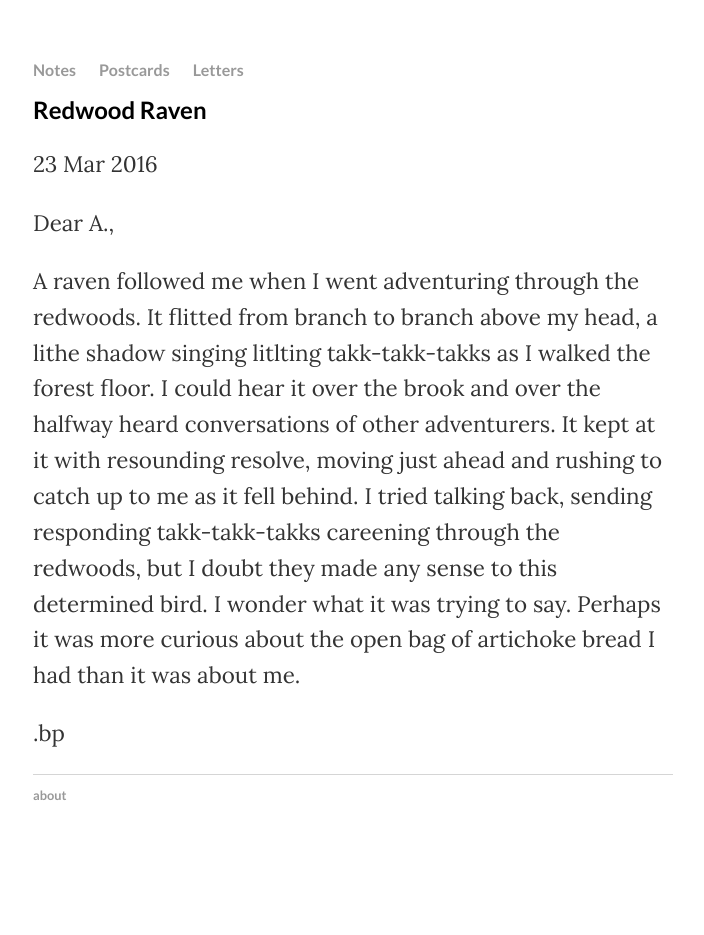
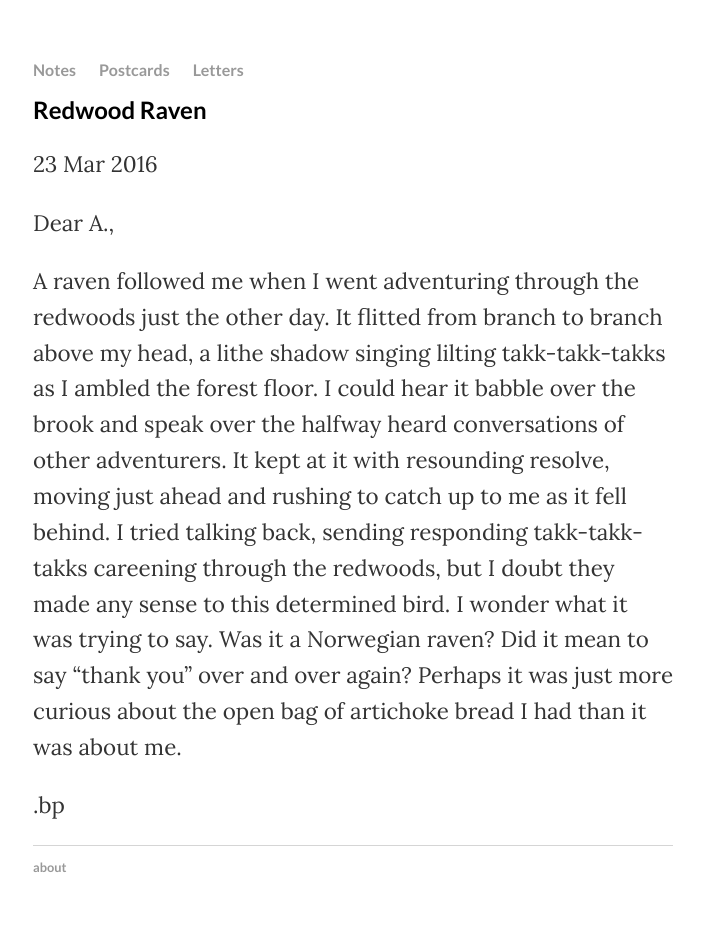
Before and after one commit to brunston/albatrossianweb, a Jekyll site: the page built from _posts/2016-03-23-redwood-raven.md, in a window 1280 px wide. Shown: the whole page, without its empty margins (287-991 px from the left). Built offline with Jekyll 4.4.1, drawn with Linux system fonts in a browser that asks for light colours; before the commit the page ends 900 px from its top, so only the background shows below that.

Commit message:
Update 2016-03-23-redwood-raven.md

```diff
--- a/_posts/2016-03-23-redwood-raven.md
+++ b/_posts/2016-03-23-redwood-raven.md
@@ -7,6 +7,6 @@ date: 2016-03-23 19:31
 
 Dear A.,
 
-A raven followed me when I went adventuring through the redwoods. It flitted from branch to branch above my head, a lithe shadow singing litlting takk-takk-takks as I walked the forest floor. I could hear it over the brook and over the halfway heard conversations of other adventurers. It kept at it with resounding resolve, moving just ahead and rushing to catch up to me as it fell behind. I tried talking back, sending responding takk-takk-takks careening through the redwoods, but I doubt they made any sense to this determined bird. I wonder what it was trying to say. Perhaps it was more curious about the open bag of artichoke bread I had than it was about me.
+A raven followed me when I went adventuring through the redwoods just the other day. It flitted from branch to branch above my head, a lithe shadow singing lilting takk-takk-takks as I ambled the forest floor. I could hear it babble over the brook and speak over the halfway heard conversations of other adventurers. It kept at it with resounding resolve, moving just ahead and rushing to catch up to me as it fell behind. I tried talking back, sending responding takk-takk-takks careening through the redwoods, but I doubt they made any sense to this determined bird. I wonder what it was trying to say. Was it a Norwegian raven? Did it mean to say "thank you" over and over again? Perhaps it was just more curious about the open bag of artichoke bread I had than it was about me.
 
 .bp
```
